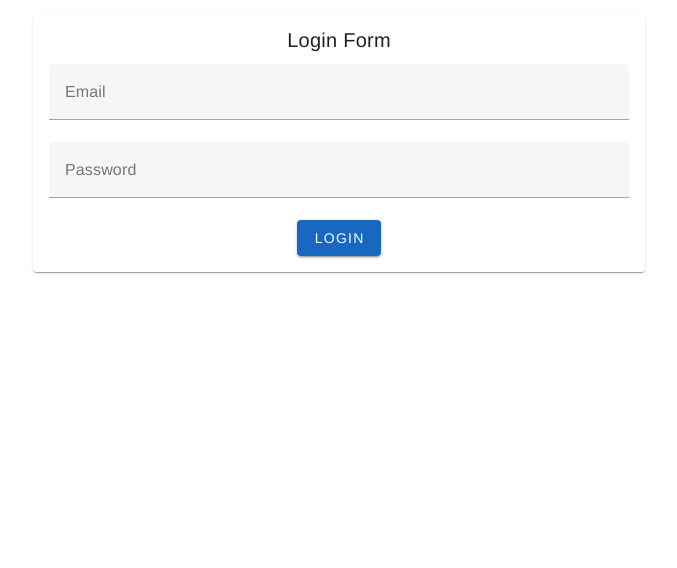
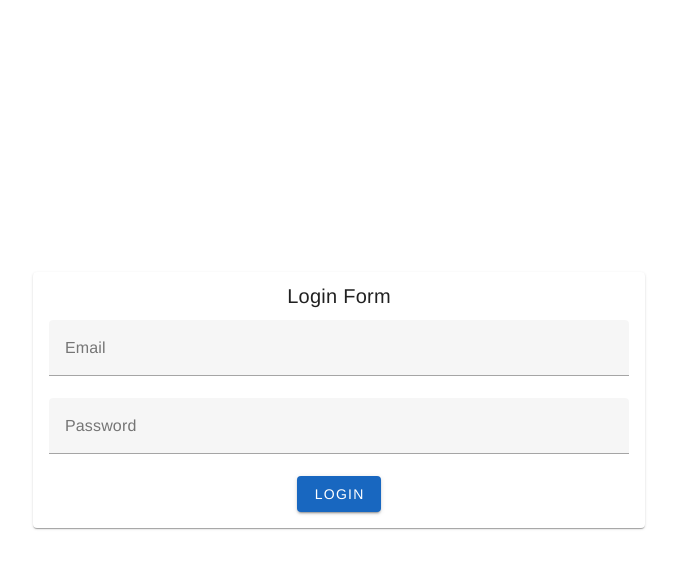
Before and after one commit to PliskoBogdan/test-aivia, a Vue app: page /login in a window 1280 px wide. Shown: the top 568 px of the page, without its empty margins (301-978 px from the left). Built offline with nearby package versions, Linux system fonts and the light colour scheme; what vue-router-multiguard would draw is missing.

Commit message:
fix: fix login top position

```diff
--- a/src/views/Login.vue
+++ b/src/views/Login.vue
@@ -1,4 +1,5 @@
 <template>
+  <div class="login-container">
     <v-container fluid>
       <v-row justify="center">
         <v-col cols="12" sm="8" md="6">
@@ -30,6 +31,7 @@
         </v-col>
       </v-row>
     </v-container>
+  </div>
 </template>
 
 <script setup>
@@ -83,8 +85,14 @@ const onLogin = async () => {
     return;
   }
 
-  window.localStorage.setItem('user', JSON.stringify(data.email))
+  window.localStorage.setItem("user", JSON.stringify(data.email));
 
   router.push("/game");
 };
 </script>
+
+<style scoped>
+.login-container {
+  margin-top: 20%;
+}
+</style>
```
Lines whose indentation alone changed are shown as unchanged.
